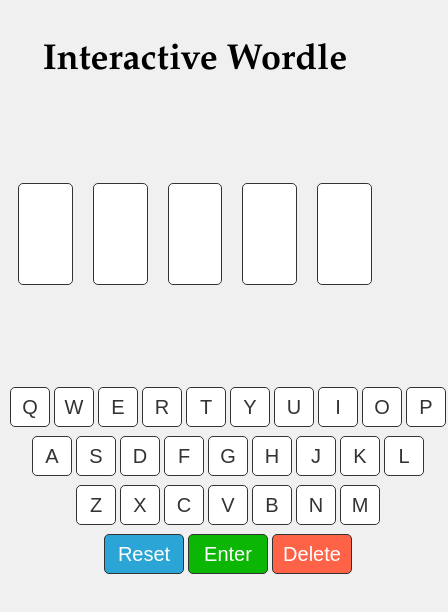
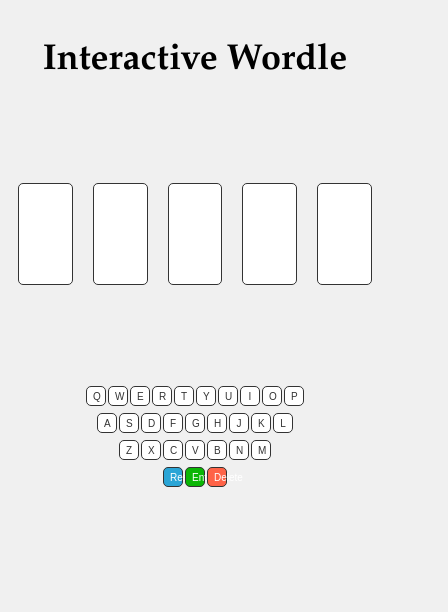
Before and after one commit to aksharpat/wordle, a React (Create React App) app: page / in a window 390 px wide. Shown: the top 612 px of the page, 448 px wide, since content can reach past the window. Built offline with nearby package versions, Linux system fonts and the light colour scheme.

Commit message:
keyboard css

```diff
--- a/src/App.css
+++ b/src/App.css
@@ -168,4 +168,11 @@
     .target-word {
         font-size: 18px;
     }
+
+    .keyboard-button {
+        width: 20px;
+        height: 20px;
+        margin: 1px;
+        font-size: 10px;
+    }
 }
```
